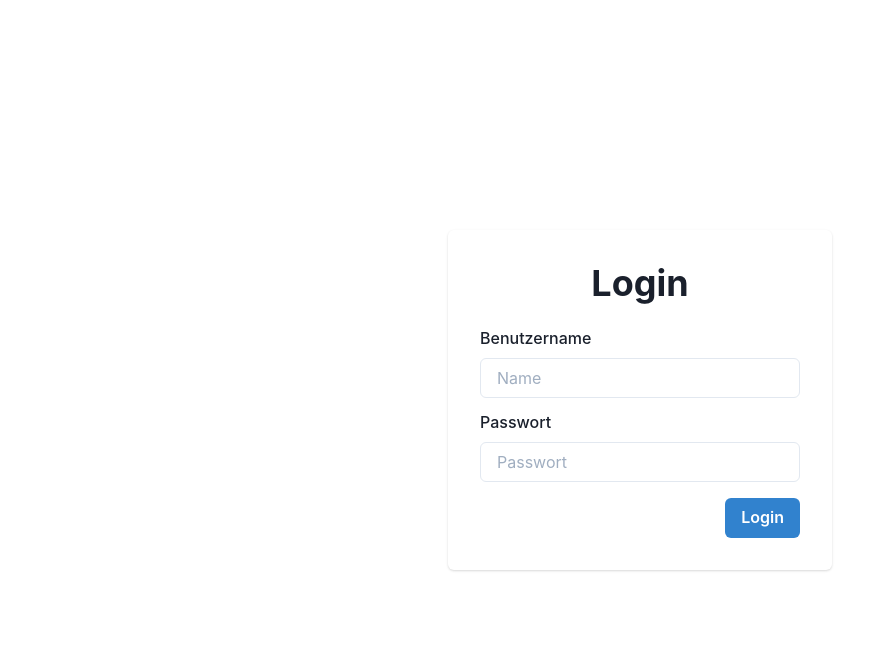
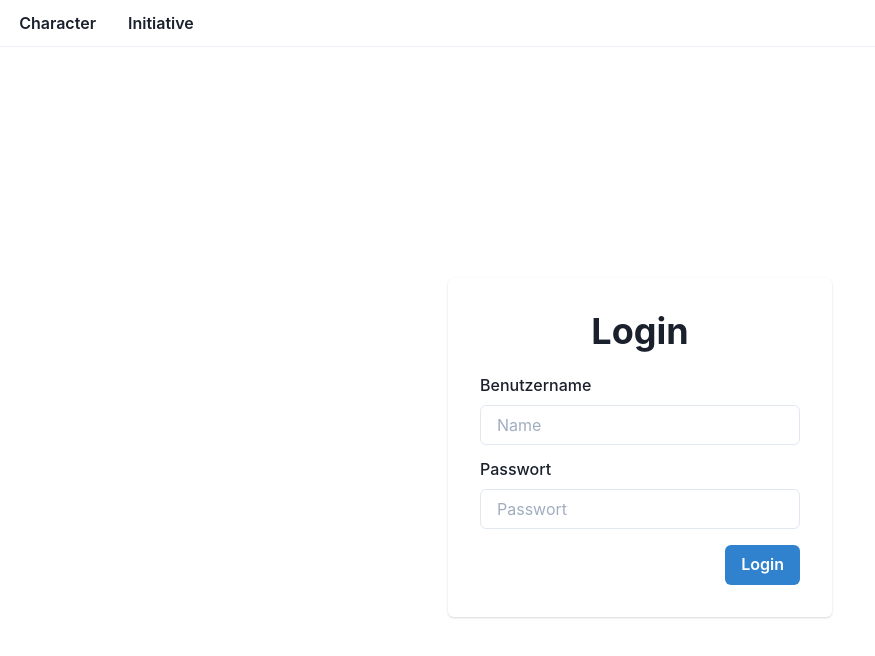
Before and after one commit to B-Schwarz/dnd-game-assist, a React (Create React App) app in the folder web/: page /login in a window 1280 px wide. Shown: the top 656 px of the page, without its empty margins (0-875 px from the left). Built offline with nearby package versions, Linux system fonts and the light colour scheme.

Commit message:
Menu WIP, Charakter List Button Redesign

```diff
--- a/web/src/App.tsx
+++ b/web/src/App.tsx
@@ -8,18 +8,23 @@ import {
 import Character from "./character-sheet/character";
 import Login from "./login/login"
 import CharacterList from "./character-sheet/character-list";
+import Menu from "./menu/menu";
+import {SelectedEnum} from "./menu/selected.enum";
 
 function App() {
     return (
+        <>
             <Router>
                 <Fragment>
                     <Routes>
-                    <Route path="/login" element={<Login/>}/>
-                    <Route path="/character" element={<CharacterList />} /> {/* TODO: Liste mit seinen Chars*/}
-                    <Route path="/character/:id" element={<Character />} />
+                        <Route path="/login" element={
+                            <><Menu selected={SelectedEnum.NONE}/><Login/></>}/>
+                        <Route path="/character" element={<><Menu selected={SelectedEnum.CHARACTER}/><CharacterList/></>}/> {/* TODO: Liste mit seinen Chars*/}
+                        <Route path="/character/:id" element={<><Menu selected={SelectedEnum.CHARACTER}/><Character/></>}/>
                     </Routes>
                 </Fragment>
             </Router>
+        </>
     );
 }
 
--- a/web/src/character-sheet/character-list.tsx
+++ b/web/src/character-sheet/character-list.tsx
@@ -7,7 +7,7 @@ import {
     AlertDialogOverlay,
     Button,
     Center,
-    Heading
+    Heading, HStack, Text
 } from "@chakra-ui/react";
 import {useNavigate} from "react-router-dom";
 import {Divider} from "@chakra-ui/layout";
@@ -93,10 +93,16 @@ const App = () => {
                     <Center key={item['_id']}>
                         <Button key={item['_id']} borderWidth='1px' borderRadius='lg' marginBlock={'0.25rem'}
                                 width={"85%"} onClick={() => openCharacter(item['_id'])}>
-                            Name: {(item['character'] && item['character']['name']) || 'N/A'},
-                            Klasse: {(item['character'] && item['character']['classLevel']) || 'N/A'},
-                            Rasse: {(item['character'] && item['character']['race']) || 'N/A'},
-                            Player: {(item['character'] && item['character']['playerName']) || 'N/A'}
+                            <HStack>
+                            <Text color='gray'>Name:</Text>
+                            <Text>{(item['character'] && item['character']['name']) || 'N/A'},</Text>
+                            <Text color='gray'>Klasse:</Text>
+                            <Text>{(item['character'] && item['character']['classLevel']) || 'N/A'},</Text>
+                            <Text color='gray'>Rasse:</Text>
+                            <Text>{(item['character'] && item['character']['race']) || 'N/A'},</Text>
+                            <Text color='gray'>Player:</Text>
+                            <Text>{(item['character'] && item['character']['playerName']) || 'N/A'}</Text>
+                            </HStack>
                         </Button>
                         <Button key={item['_id'] + '-del'} borderWidth='1px' borderRadius='lg' colorScheme='red'
                                 marginLeft='0.25rem' onClick={() => {
@@ -130,10 +136,16 @@ const App = () => {
                             <Center key={item['_id']}>
                                 <Button key={item['_id']} borderWidth='1px' borderRadius='lg' marginBlock={'0.25rem'}
                                         width={"85%"} onClick={() => openCharacter(item['_id'])}>
-                                    Name: {item['character']['name'] || 'N/A'},
-                                    Klasse: {item['character']['classLevel'] || 'N/A'},
-                                    Rasse: {item['character']['race'] || 'N/A'},
-                                    Player: {item['character']['playerName'] || 'N/A'}
+                                    <HStack>
+                                        <Text color='gray'>Name:</Text>
+                                        <Text>{(item['character'] && item['character']['name']) || 'N/A'},</Text>
+                                        <Text color='gray'>Klasse:</Text>
+                                        <Text>{(item['character'] && item['character']['classLevel']) || 'N/A'},</Text>
+                                        <Text color='gray'>Rasse:</Text>
+                                        <Text>{(item['character'] && item['character']['race']) || 'N/A'},</Text>
+                                        <Text color='gray'>Player:</Text>
+                                        <Text>{(item['character'] && item['character']['playerName']) || 'N/A'}</Text>
+                                    </HStack>
                                 </Button>
                                 <Button key={item['_id'] + '-del'} borderWidth='1px' borderRadius='lg' colorScheme='red'
                                         marginLeft='0.25rem' onClick={() => {
--- /dev/null
+++ b/web/src/menu/menu.tsx
@@ -0,0 +1,41 @@
+import React, {useEffect} from "react";
+import {Box, Button} from "@chakra-ui/react";
+import {SelectedEnum} from "./selected.enum";
+import {Divider} from "@chakra-ui/layout";
+import {useNavigate} from "react-router-dom";
+
+const Menu = (props: { selected: SelectedEnum; }) => {
+
+    const btn = [
+        {
+            name: 'Character',
+            selected: SelectedEnum.CHARACTER
+        }, {
+            name: 'Initiative',
+            selected: SelectedEnum.INITIATIVE
+        }]
+
+    const navigate = useNavigate()
+
+    return (
+        <>
+            <Box padding='0.2rem'>
+                {
+                    btn.map((b) => (
+                        <Button key={b.selected} colorScheme='gray'
+                                variant={props.selected === b.selected ? 'solid' : 'ghost'}
+                                onClick={() => {
+                                    navigate(`/${b.name.toLowerCase()}`)
+                                }}>
+                            {b.name}
+                        </Button>
+                    ))
+                }
+            </Box>
+            <Divider/>
+        </>
+    )
+
+}
+
+export default Menu
--- /dev/null
+++ b/web/src/menu/selected.enum.ts
@@ -0,0 +1,5 @@
+export enum SelectedEnum {
+    NONE,
+    CHARACTER,
+    INITIATIVE
+}
```
Lines whose indentation alone changed are shown as unchanged.
